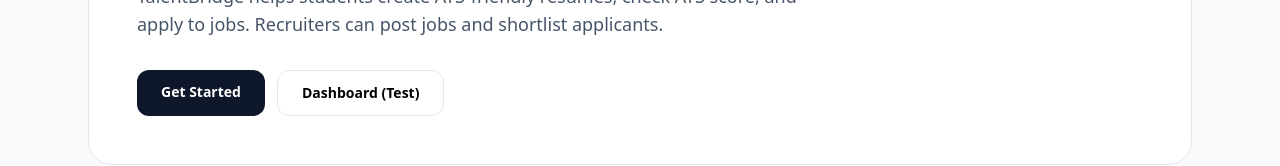
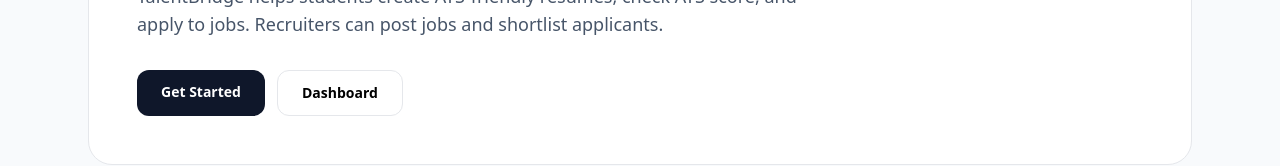
Before and after one commit to Niketan29/TalentBridge, a React (Vite) app in the folder client/: page / in a window 1280 px wide. Shown: the part 252-418 px from the top of the page. Built offline with nearby package versions, Linux system fonts and the light colour scheme; no server answers.

Commit message:
Minor bug fixed

```diff
--- a/client/src/pages/public/HomePage.jsx
+++ b/client/src/pages/public/HomePage.jsx
@@ -48,7 +48,7 @@ export default function HomePage() {
               to="/dashboard"
               className="px-6 py-3 rounded-xl text-sm font-semibold border hover:bg-slate-50 text-center"
             >
-              Dashboard (Test)
+              Dashboard
             </Link>
           </div>
         </div>
```
